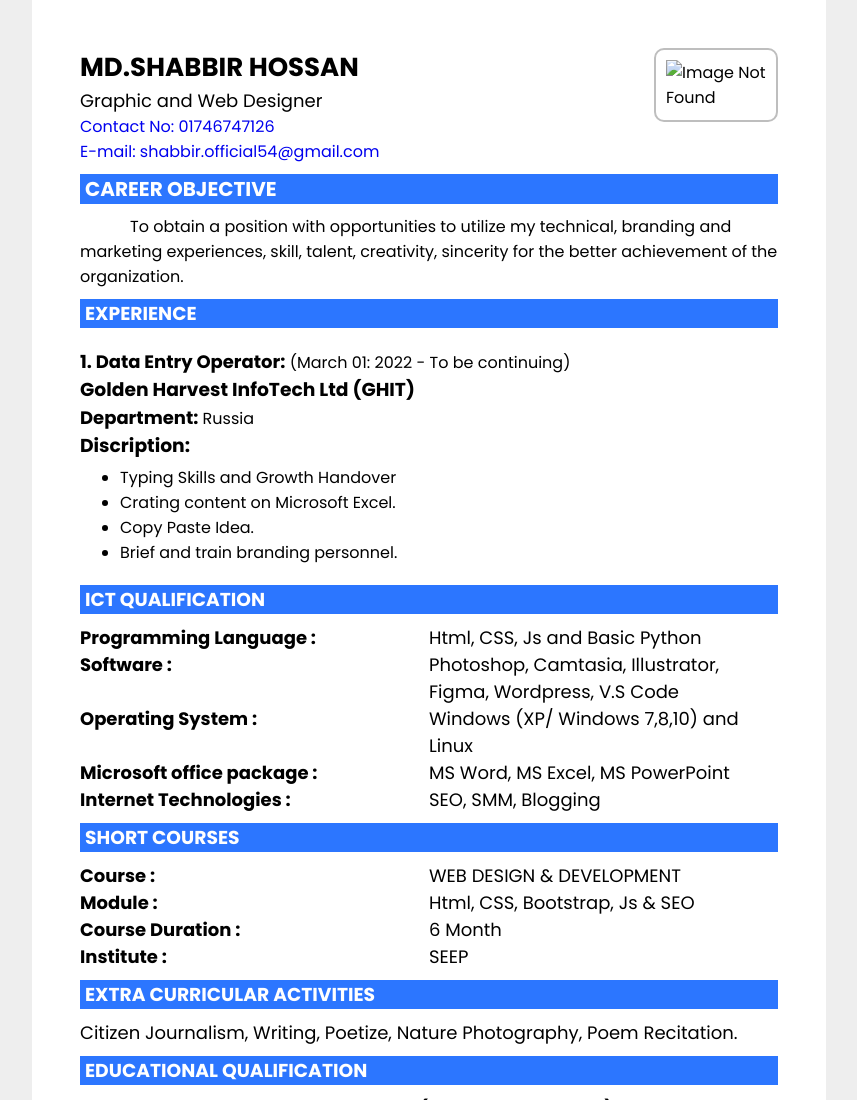
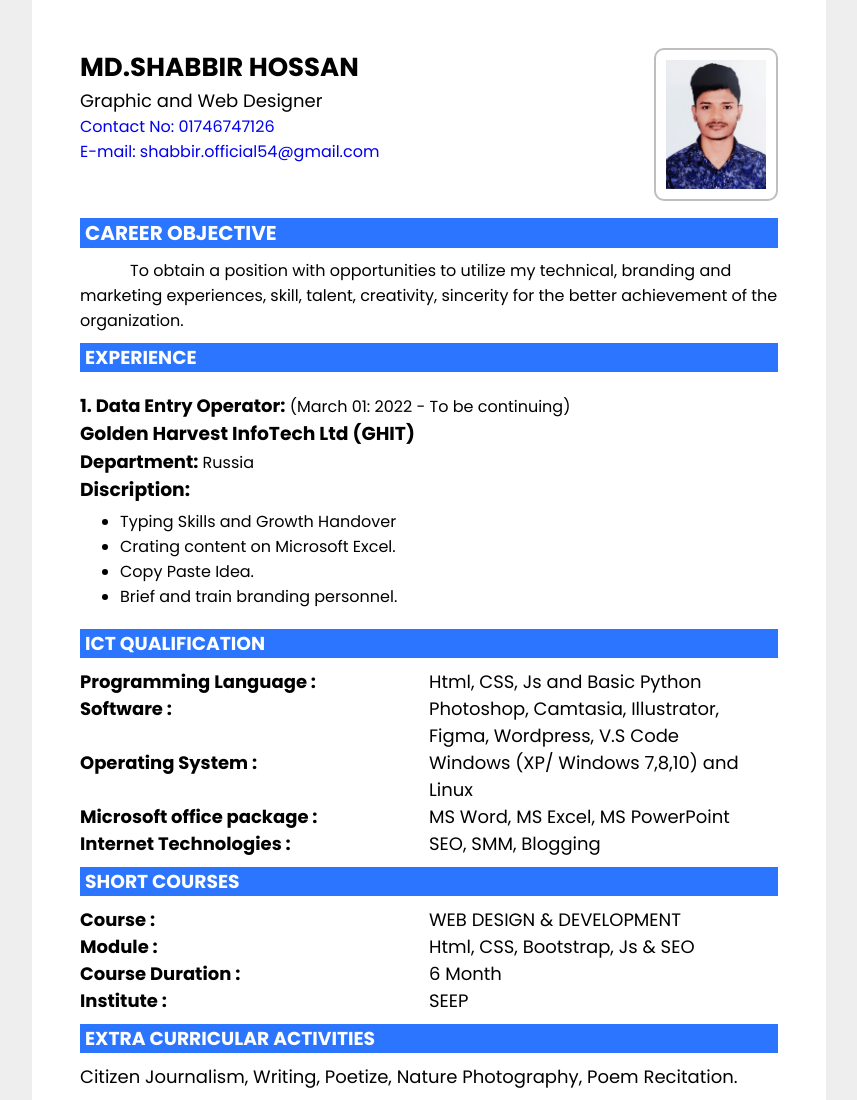
Before and after one commit to afrankhanshabbir/My-own-CV, a plain HTML site: page index.html in a window 1280 px wide. Shown: the top 1100 px of the page, without its empty margins (211-1068 px from the left). Drawn offline with Linux system fonts and the light colour scheme; the site is published under a folder, as on GitHub Pages, so addresses that start at the root find nothing.

Commit message:
Update index.html

```diff
--- a/index.html
+++ b/index.html
@@ -22,7 +22,7 @@
                 <p class="email"><a href="mailto:shabbir.official@gmail.com" target="_blank" rel="noopener noreferrer">E-mail: shabbir.official54@gmail.com</a></p>
             </div>
             <div id="image">
-                <img src="/images/1.png" alt="Image Not Found" class="profile-image">
+                <img src="./images/1.png" alt="Image Not Found" class="profile-image">
             </div>
         </header>
 
```
